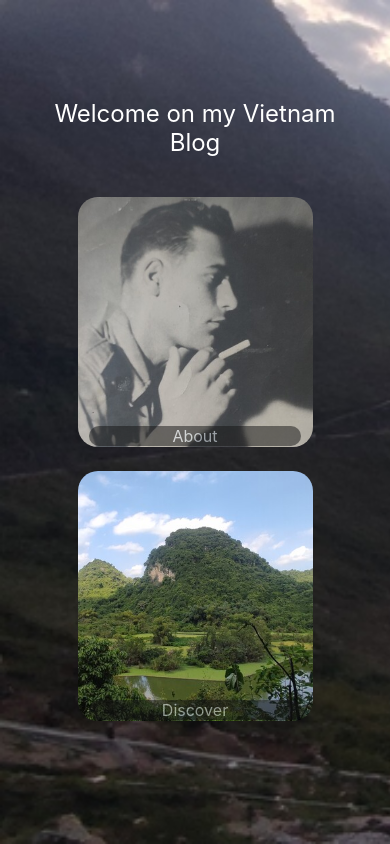
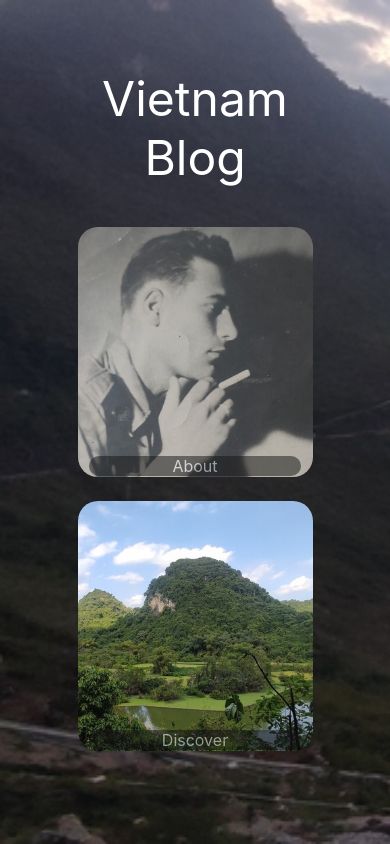
Before and after one commit to LoicMadern/vietnam-blog, a React (Create React App) app: page /#/ in a window 390 px wide. Built offline with nearby package versions, Linux system fonts and the light colour scheme.

Commit message:
layout main page #13 new layout

```diff
--- a/src/ui/home/Home.css
+++ b/src/ui/home/Home.css
@@ -7,6 +7,7 @@
 
 .container {
   display: flex;
+  flex-direction: column;
   align-items: center;
   color: white;
   height: 100vh;
@@ -16,7 +17,7 @@
 
 .images-container {
   display: flex;
-  flex-direction: column;
+  gap: 40px;
   align-items: center;
 }
 
@@ -34,17 +35,9 @@ a {
   .container {
     flex-direction: column;
   }
-  .about-image {
-    width: 300px;
-    height: 250px;
-  }
 
-  .discover-image {
-    width: 300px;
-    height: 150px;
-  }
-
-  .welcome-container {
-    font-size: x-large;
+  .images-container {
+    flex-direction: column;
+    gap: 0px;
   }
 }
--- a/src/ui/home/Home.tsx
+++ b/src/ui/home/Home.tsx
@@ -7,7 +7,7 @@ export default function Home() {
   return (
     <div className="background">
       <div className="container">
-        <div className="welcome-container">Welcome on my Vietnam Blog</div>
+        <div className="welcome-container">Vietnam Blog</div>
         <div className="images-container">
           <Link to="/about">
             <About></About>
```
